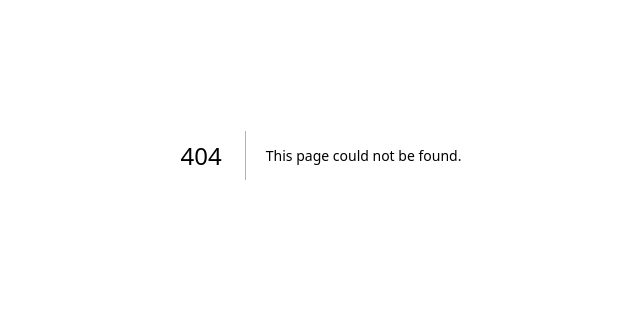
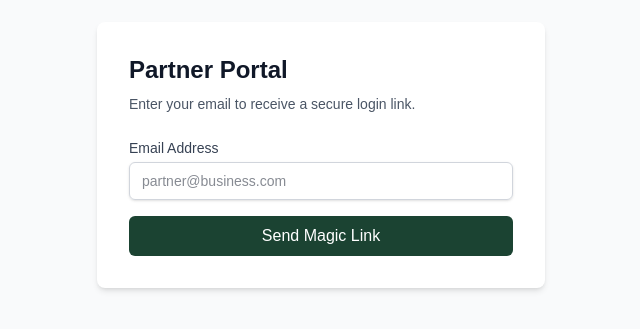
Before and after one commit to soknaughty/urban-city-map, a Next.js app: page /portal in a window 1280 px wide. Before the commit this address had no page. Shown: the part 245-574 px from the top of the page, without its empty margins (319-959 px from the left). Built offline with nearby package versions, Linux system fonts and the light colour scheme.

Commit message:
feat: add partner portal login gateway and token catcher

```diff
--- /dev/null
+++ b/app/portal/page.tsx
@@ -0,0 +1,90 @@
+"use client";
+
+import { useState, useEffect, Suspense } from "react";
+import { useRouter, useSearchParams } from "next/navigation";
+
+function PortalGatewayContent() {
+  const [email, setEmail] = useState("");
+  const [status, setStatus] = useState<"idle" | "loading" | "success" | "error">("idle");
+  const router = useRouter();
+  const searchParams = useSearchParams();
+
+  // 1. The Token Catcher: Intercepts token from the URL and saves it
+  useEffect(() => {
+    const token = searchParams.get("token");
+    if (token) {
+      localStorage.setItem("partner_token", token);
+      router.push("/portal/dashboard");
+    }
+  }, [searchParams, router]);
+
+  // 2. The Login Gateway: Triggers the FastAPI Resend endpoint
+  const requestMagicLink = async (e: React.FormEvent) => {
+    e.preventDefault();
+    setStatus("loading");
+
+    try {
+      // Adjust this URL to match how your frontend normally calls your backend
+      const apiUrl = process.env.NEXT_PUBLIC_API_URL || "http://localhost:8000";
+      const res = await fetch(`${apiUrl}/api/v1/auth/magic-link`, {
+        method: "POST",
+        headers: { "Content-Type": "application/json" },
+        body: JSON.stringify({ email }),
+      });
+
+      if (!res.ok) throw new Error("Failed to request link");
+
+      setStatus("success");
+    } catch (err) {
+      setStatus("error");
+    }
+  };
+
+  return (
+    <div className="flex min-h-screen items-center justify-center bg-gray-50 p-4">
+      <div className="w-full max-w-md rounded-lg bg-white p-8 shadow-md">
+        <h1 className="mb-2 text-2xl font-bold text-gray-900">Partner Portal</h1>
+        <p className="mb-6 text-sm text-gray-600">Enter your email to receive a secure login link.</p>
+
+        {status === "success" ? (
+          <div className="rounded border border-green-200 bg-green-50 p-4 text-green-800">
+            If that email exists in our system, a login link has been sent to your inbox.
+          </div>
+        ) : (
+          <form onSubmit={requestMagicLink} className="space-y-4">
+            <div>
+              <label htmlFor="email" className="block text-sm font-medium text-gray-700">Email Address</label>
+              <input
+                id="email"
+                type="email"
+                required
+                value={email}
+                onChange={(e) => setEmail(e.target.value)}
+                className="mt-1 block w-full rounded-md border border-gray-300 px-3 py-2 text-gray-900 shadow-sm focus:border-green-500 focus:outline-none focus:ring-green-500 sm:text-sm"
+                placeholder="partner@business.com"
+              />
+            </div>
+            <button
+              type="submit"
+              disabled={status === "loading"}
+              className="w-full rounded-md bg-[#1B4332] px-4 py-2 text-white hover:bg-[#122e22] focus:outline-none focus:ring-2 focus:ring-green-500 focus:ring-offset-2 disabled:opacity-50"
+            >
+              {status === "loading" ? "Sending..." : "Send Magic Link"}
+            </button>
+            {status === "error" && (
+              <p className="text-sm text-red-600">Something went wrong. Please try again.</p>
+            )}
+          </form>
+        )}
+      </div>
+    </div>
+  );
+}
+
+export default function PartnerPortalGateway() {
+  return (
+    <Suspense fallback={<div className="flex min-h-screen items-center justify-center">Loading...</div>}>
+      <PortalGatewayContent />
+    </Suspense>
+  );
+}
```
